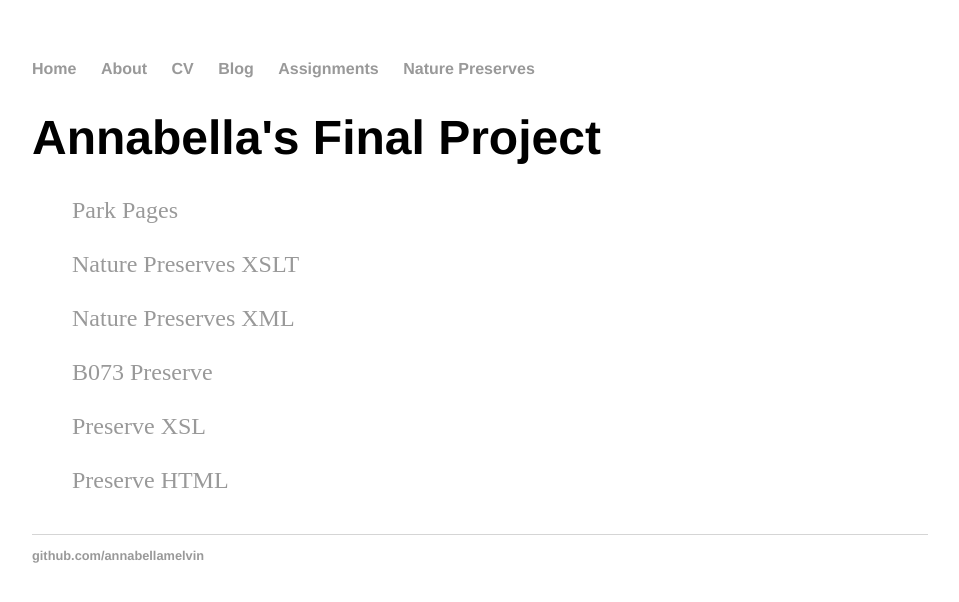
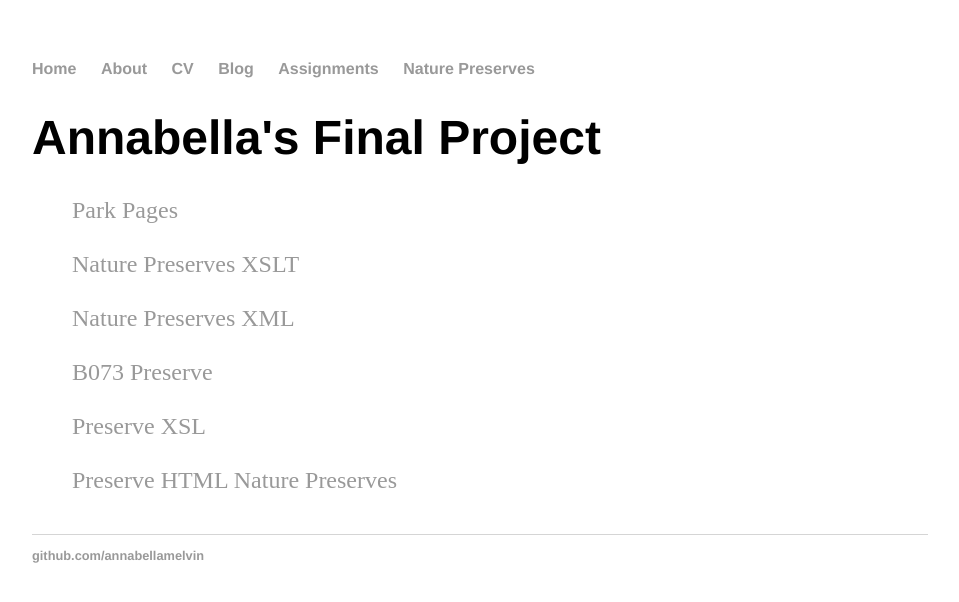
Before and after one commit to annabellamelvin/annabellamelvin.github.io, a Jekyll site: the page built from assignments/index.html, in a window 1280 px wide. Shown: the top 602 px of the page, without its empty margins (160-1119 px from the left). Built offline with Jekyll 4.4.1, drawn with Linux system fonts in a browser that asks for light colours.

Commit message:
Update index.html

```diff
--- a/assignments/index.html
+++ b/assignments/index.html
@@ -12,6 +12,7 @@ title: "Annabella's Final Project"
 		<a href="B073_208.html"> B073 Preserve</a><br></br>
 		<a href="nature_table.xsl"> Preserve XSL</a><br></br>
 		<a href="nature_table.html"> Preserve HTML</a>
+		<a href="/Nature_Preserves">Nature Preserves</a>
 
 
 		{% for post in site.homework %}
@@ -20,7 +21,8 @@ title: "Annabella's Final Project"
 		<span>{{ post.date | date_to_string }}</span> » <a href="{{/DPR_NaturePreserves_001(1).xml}}" title="{{DPR_NaturePreserves_001(1).xml}}">{DPR_NaturePreserves_001(1).xml}}</a>
 		<span>{{ post.date | date_to_string }}</span> » <a href="{{/parks/B073_208.html}}" title="{{B073_208.html}}">{B073_208.html}}</a>
 		<span>{{ post.date | date_to_string }}</span> » <a href="{{/nature_table.xsl}}" title="{{nature_table.xsl}}">{nature_table.xsl}}</a>
-		<span>{{ post.date | date_to_string }}</span> » <a href="{{nature_table.html}}" title="{{nature_table.html}}">{nature_table.html}}</a></li>
+		<span>{{ post.date | date_to_string }}</span> » <a href="{{nature_table.html}}" title="{{nature_table.html}}">{nature_table.html}}</a>
+		<span>{{ post.date | date_to_string }}</span> » <a href="{{Nature_Preserves}}" title="{{Nature_Preserves}}">{Nature_Preserves}}</a></li>
 
 
 	  {% endfor %}
```
